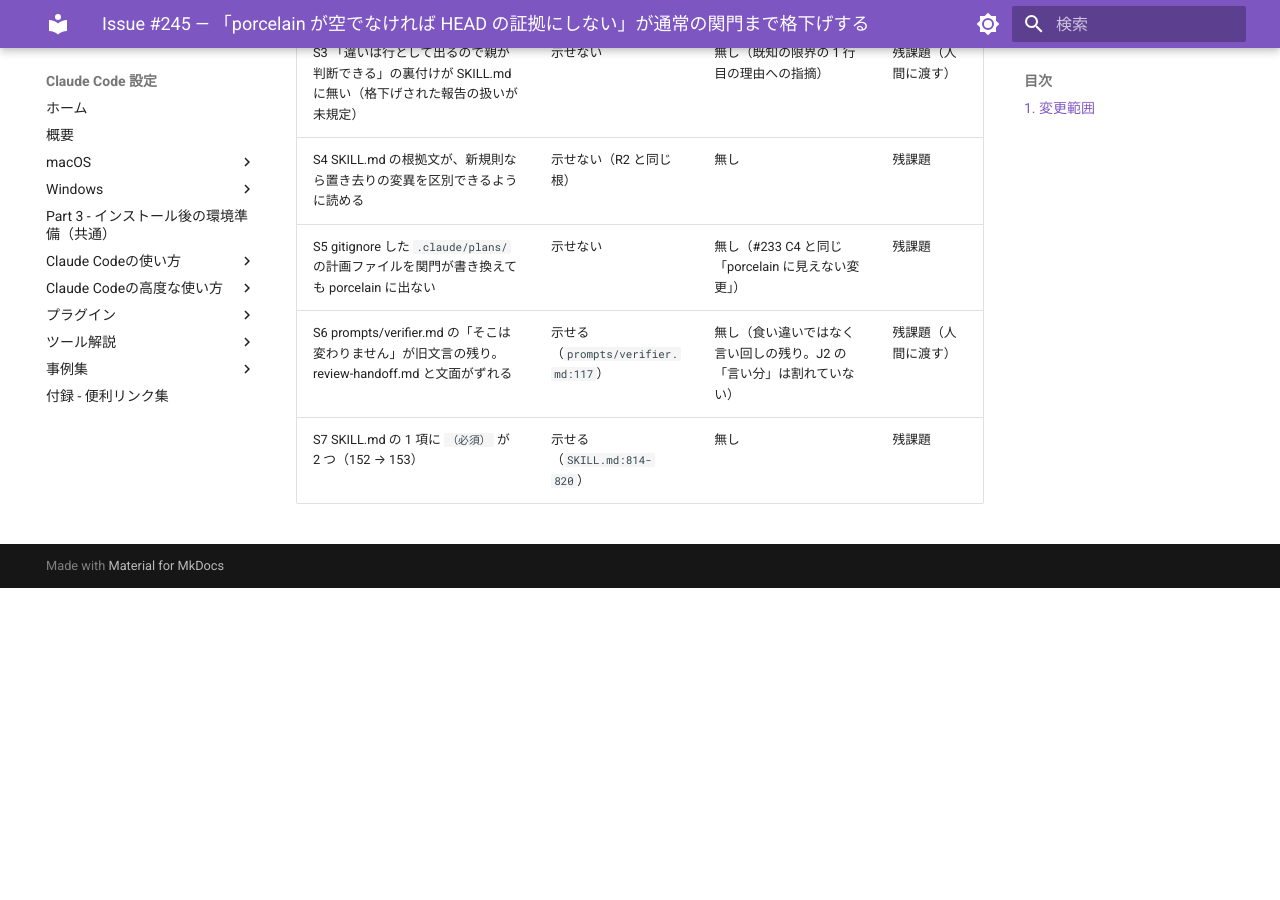
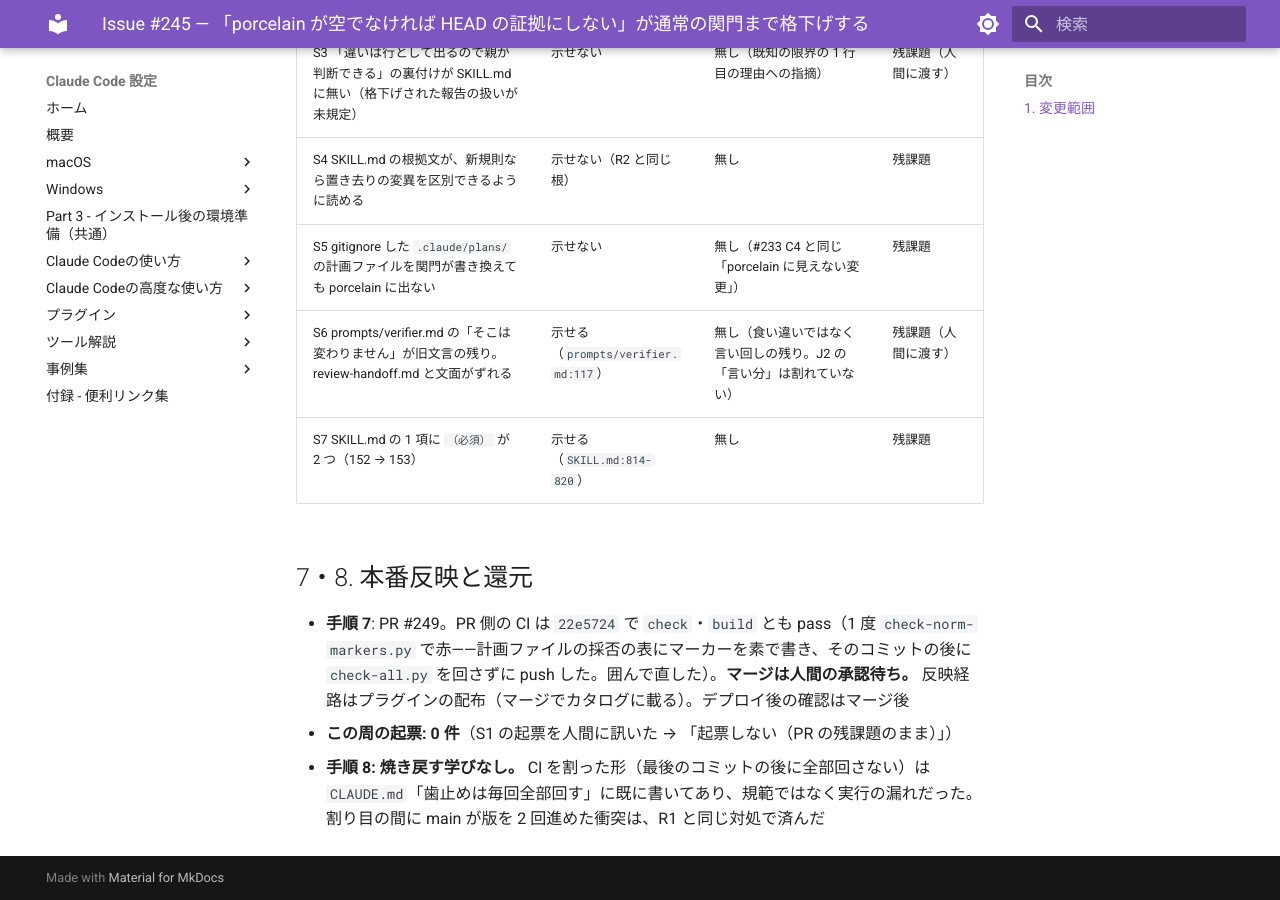
Before and after one commit to hdknr/claude-code-setup, an MkDocs documentation site: the page built from docs/plans/issue-245.md, in a window 1280 px wide and 900 px high, scrolled down 5732 px. Built offline with MkDocs 1.6.1 and Material for MkDocs 9.7.7, drawn with Linux system fonts in a browser that asks for light colours; before the commit the page ends 6320 px from its top, so only the background shows below that.

Commit message:
docs(plans): #245 の手順 7・8（マージ待ち・起票 0 件・学びなし）
Co-Authored-By: Claude Opus 5.5 <noreply@anthropic.com>

```diff
--- a/docs/plans/issue-245.md
+++ b/docs/plans/issue-245.md
@@ -127,3 +127,9 @@
 | S5 gitignore した `.claude/plans/` の計画ファイルを関門が書き換えても porcelain に出ない | 示せない | 無し（#233 C4 と同じ「porcelain に見えない変更」） | 残課題 |
 | S6 prompts/verifier.md の「そこは変わりません」が旧文言の残り。review-handoff.md と文面がずれる | 示せる（`prompts/verifier.md:117`） | 無し（食い違いではなく言い回しの残り。J2 の「言い分」は割れていない） | 残課題（人間に渡す） |
 | S7 SKILL.md の 1 項に `（必須）` が 2 つ（152 → 153） | 示せる（`SKILL.md:814-820`） | 無し | 残課題 |
+
+## 7・8. 本番反映と還元
+
+- **手順 7**: PR #249。PR 側の CI は `22e5724` で `check`・`build` とも pass（1 度 `check-norm-markers.py` で赤——計画ファイルの採否の表にマーカーを素で書き、そのコミットの後に `check-all.py` を回さずに push した。囲んで直した）。**マージは人間の承認待ち。** 反映経路はプラグインの配布（マージでカタログに載る）。デプロイ後の確認はマージ後
+- **この周の起票: 0 件**（S1 の起票を人間に訊いた → 「起票しない（PR の残課題のまま）」）
+- **手順 8: 焼き戻す学びなし。** CI を割った形（最後のコミットの後に全部回さない）は `CLAUDE.md`「歯止めは毎回全部回す」に既に書いてあり、規範ではなく実行の漏れだった。割り目の間に main が版を 2 回進めた衝突は、R1 と同じ対処で済んだ
```
